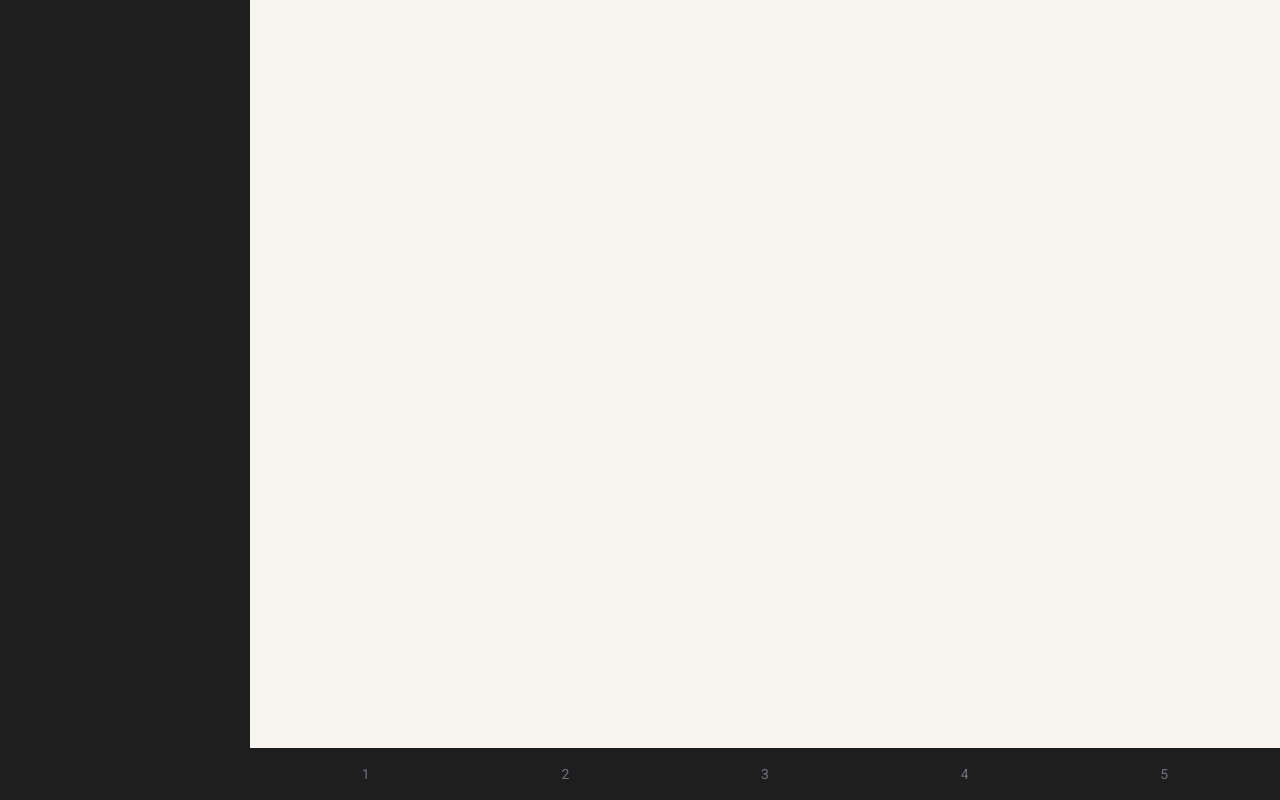
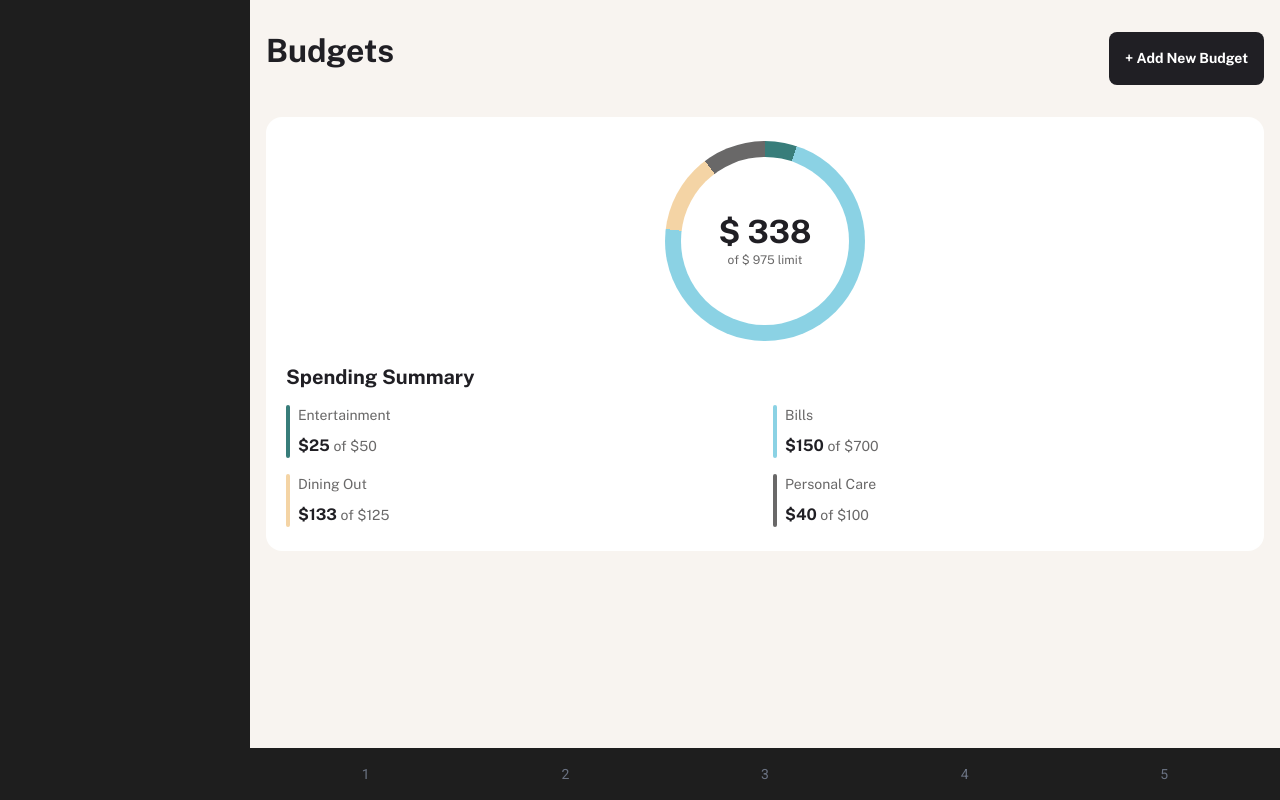
Before and after one commit to nelghzaoui/personal-finance, an Angular app: page /budget in a window 1280 px wide. Built offline with nearby package versions, Linux system fonts and the light colour scheme.

Commit message:
summary budget

```diff
--- a/src/app/pages/budget/budget.page.ts
+++ b/src/app/pages/budget/budget.page.ts
@@ -1,9 +1,41 @@
-import { ChangeDetectionStrategy, Component, OnInit } from '@angular/core';
+import {
+  ChangeDetectionStrategy,
+  Component,
+  inject,
+  OnInit
+} from '@angular/core';
+import { ButtonComponent, ColoredItemComponent, DonutComponent } from '@shared';
+import { BudgetService } from '../../services/budget.service';
 
 @Component({
   changeDetection: ChangeDetectionStrategy.OnPush,
-  template: ``
+  imports: [ButtonComponent, ColoredItemComponent, DonutComponent],
+  template: `
+    <section
+      aria-labelledby="transaction-title"
+      class="flex flex-col gap-8 pt-4"
+    >
+      <div class="flex justify-between">
+        <h1 id="transaction-title" class="text-preset-1">Budgets</h1>
+        <tx-button label="+ Add New Budget" [style]="'primary'" />
+      </div>
+
+      <div class="bg-white rounded-2xl p-5 py-6 flex flex-col gap-2">
+        <tx-donut [values]="budget.categories" [used]="338" [total]="975" />
+
+        <p class="text-preset-2 pt-4 pb-2">Spending Summary</p>
+
+        <ul class="grid grid-cols-2 gap-4 text-preset-4">
+          @for (category of budget.categories; track category) {
+            <tx-colored-item [item]="category" />
+          }
+        </ul>
+      </div>
+    </section>
+  `
 })
 export class BudgetPage implements OnInit {
+  private readonly budgetService = inject(BudgetService);
+  readonly budget = this.budgetService.summary;
   ngOnInit() {}
 }
--- a/src/app/pages/overview/overview.page.ts
+++ b/src/app/pages/overview/overview.page.ts
@@ -9,6 +9,8 @@ import { DonutComponent, ColoredItem, ColoredItemComponent } from '@shared';
 import { TransactionListComponent } from '../../shared/components/transaction-list.component';
 import { TransactionService } from '../../services/transaction.service';
 import { TransactionItem } from '../../models/transaction.type';
+import { BudgetService } from '../../services/budget.service';
+import { BudgetCategory } from '../../models/budget.type';
 
 @Component({
   changeDetection: ChangeDetectionStrategy.OnPush,
@@ -95,10 +97,10 @@ import { TransactionItem } from '../../models/transaction.type';
               link: { label: 'See Details', url: '/budget' }
             }"
           >
-            <tx-donut [values]="budgetItems" [used]="338" [total]="975" />
+            <tx-donut [values]="budgets" [used]="338" [total]="975" />
 
             <ul class="grid grid-cols-2 gap-4 text-preset-5 pt-2">
-              @for (item of budgetItems; track item) {
+              @for (item of budgets; track item) {
                 <tx-colored-item [item]="item" />
               }
             </ul>
@@ -165,15 +167,10 @@ export class OverviewPage implements OnInit {
     { label: 'New Laptop', value: 10, color: '#f2cdac' }
   ];
 
-  readonly budgetItems: ColoredItem[] = [
-    { label: 'Entertainment', value: 50, color: '#387d7a' },
-    { label: 'Bills', value: 750, color: '#8bd2e4' },
-    { label: 'Dining Out', value: 75, color: '#f4d4a5' },
-    { label: 'Personal Care', value: 100, color: '#696868' }
-  ];
-
   private readonly transactionService = inject(TransactionService);
+  private readonly budgetService = inject(BudgetService);
   transactions: TransactionItem[] = this.transactionService.transactions;
+  budgets: BudgetCategory[] = this.budgetService.summary.categories;
 
   ngOnInit(): void {}
 }
--- /dev/null
+++ b/src/app/services/budget.service.ts
@@ -0,0 +1,17 @@
+import { Injectable } from '@angular/core';
+import { BudgetSummary } from '../models/budget.type';
+
+@Injectable({ providedIn: 'root' })
+export class BudgetService {
+  summary: BudgetSummary = {
+    label: 'Budgets',
+    value: 407,
+    total: 975,
+    categories: [
+      { label: 'Entertainment', value: 25, total: 50, color: '#387d7a' },
+      { label: 'Bills', value: 150, total: 700, color: '#8bd2e4' },
+      { label: 'Dining Out', value: 133, total: 125, color: '#f4d4a5' },
+      { label: 'Personal Care', value: 40, total: 100, color: '#696868' }
+    ]
+  };
+}
--- a/src/app/shared/components/colored-item.component.ts
+++ b/src/app/shared/components/colored-item.component.ts
@@ -1,4 +1,4 @@
-import { CurrencyPipe } from '@angular/common';
+import { CurrencyPipe, NgClass } from '@angular/common';
 import { ChangeDetectionStrategy, Component, input } from '@angular/core';
 
 @Component({
@@ -13,10 +13,16 @@ import { ChangeDetectionStrategy, Component, input } from '@angular/core';
           class="w-1 h-full rounded"
         ></span>
         <div class="flex flex-col gap-2">
-          <p class="text-grey-500 font-light">{{ item.label }}</p>
-          <p class="text-preset-4 font-bold">
-            {{ item.value | currency: 'USD' : 'symbol' : '1.0-0' }}
-          </p>
+          <span class="text-grey-500">{{ item.label }}</span>
+          <div>
+            <span class="text-preset-3 font-bold">
+              {{ item.value | currency: 'USD' : 'symbol' : '1.0-0' }}
+            </span>
+            <span class="text-grey-500">
+              of
+              {{ item.total | currency: 'USD' : 'symbol' : '1.0-0' }}
+            </span>
+          </div>
         </div>
       </li>
     }
@@ -30,4 +36,5 @@ export type ColoredItem = {
   label: string;
   value: number;
   color: string;
+  total?: number;
 };
--- a/src/app/shared/components/donut.component.ts
+++ b/src/app/shared/components/donut.component.ts
@@ -28,8 +28,8 @@ export class DonutComponent {
     let current = 0;
     const segments = this.values().map((e) => {
       const start = (current / this.total()) * 100;
-      const end = ((current + e.value) / this.total()) * 100;
-      current += e.value;
+      const end = ((current + e.total) / this.total()) * 100;
+      current += e.total;
       return `${e.color} ${start}% ${end}%`;
     });
     return `conic-gradient(${segments.join(',')})`;
@@ -41,5 +41,6 @@ export class DonutComponent {
 export type Segment = {
   label: string;
   value: number;
+  total: number;
   color: string;
 };
```
Also changed, not shown: src/app/models/budget.type.ts (added, +13 -0 lines).
